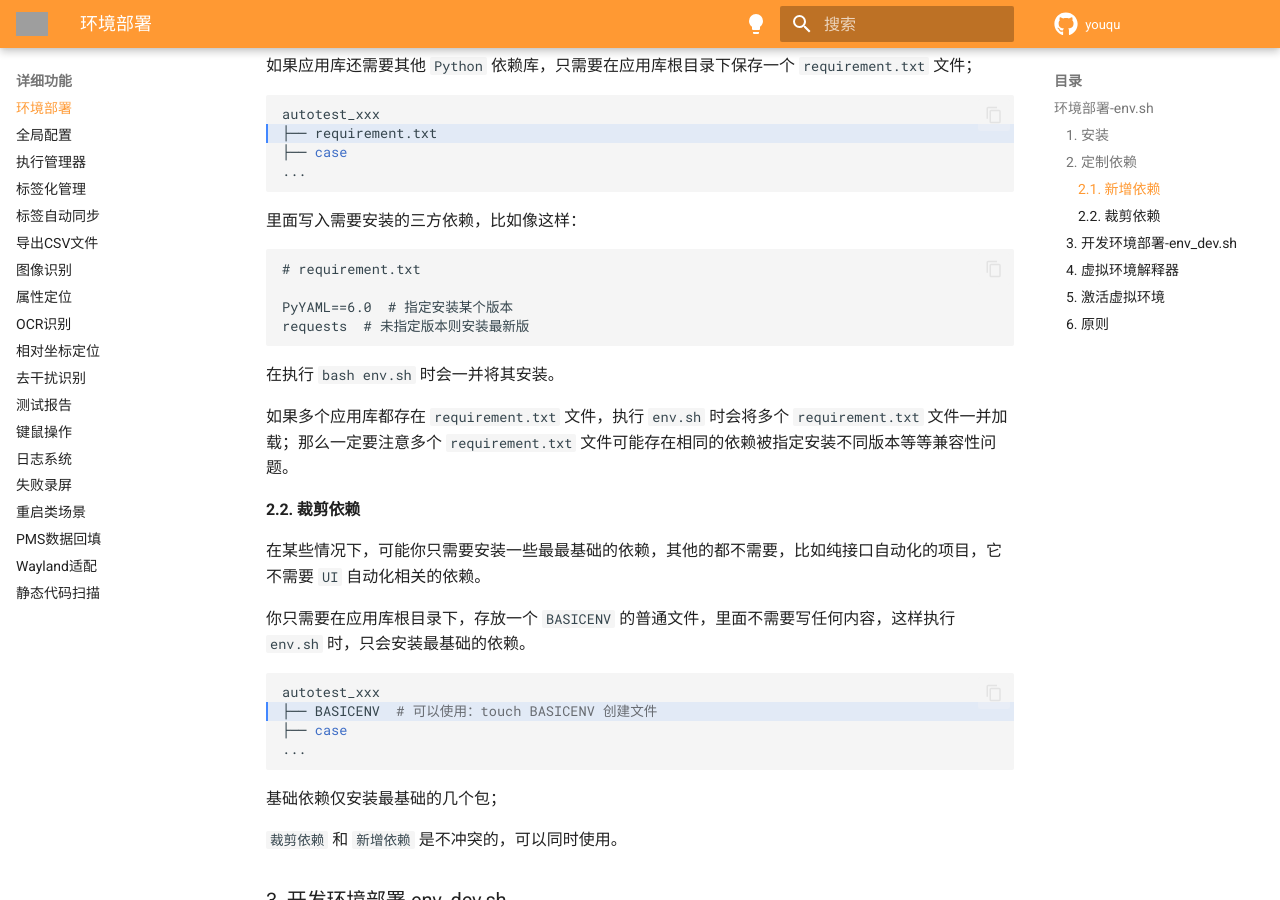
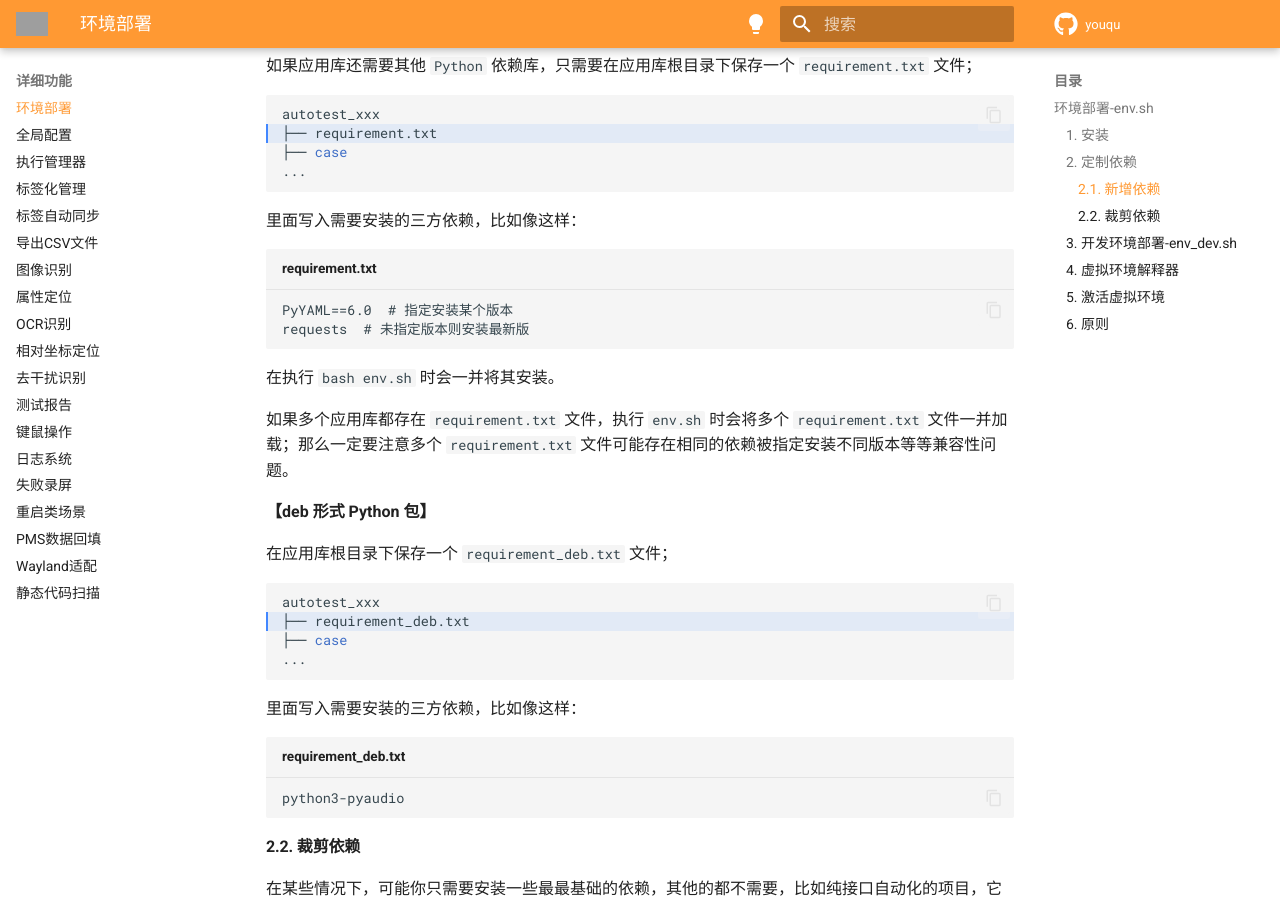
Before and after one commit to linuxdeepin/youqu, an MkDocs documentation site: the page built from docs/框架功能介绍/环境部署.md, in a window 1280 px wide and 900 px high, scrolled down 809 px. Built offline with MkDocs 1.6.1 and Material for MkDocs 9.7.7, drawn with Linux system fonts in a browser that asks for light colours; comment, search, counter and statistics services are not loaded; the version menu is left out; a style sheet for code colours, icons or effects is not loaded; grey boxes are pictures that could not be loaded.

Commit message:
fix: 1.新增定制依赖功能支持应用库定义 deb 形式 Python 包；2.更新相关文档；
Description:

Log:

````diff
--- a/docs/框架功能介绍/环境部署.md
+++ b/docs/框架功能介绍/环境部署.md
@@ -31,9 +31,7 @@ autotest_xxx
 
 里面写入需要安装的三方依赖，比如像这样：
 
-```txt
-# requirement.txt
-
+```title="requirement.txt"
 PyYAML==6.0  # 指定安装某个版本
 requests  # 未指定版本则安装最新版
 ```
@@ -41,6 +39,23 @@ requests  # 未指定版本则安装最新版
 在执行 `bash env.sh` 时会一并将其安装。
 
 如果多个应用库都存在 `requirement.txt` 文件，执行 `env.sh` 时会将多个 `requirement.txt` 文件一并加载；那么一定要注意多个 `requirement.txt` 文件可能存在相同的依赖被指定安装不同版本等等兼容性问题。
+
+**【deb 形式 Python 包】**
+
+在应用库根目录下保存一个 `requirement_deb.txt` 文件；
+
+```shell hl_lines="2"
+autotest_xxx
+├── requirement_deb.txt
+├── case
+...
+```
+
+里面写入需要安装的三方依赖，比如像这样：
+
+```title="requirement_deb.txt"
+python3-pyaudio
+```
 
 #### 2.2. 裁剪依赖
 
````
Also changed, not shown: RELEASE.md (+2 -1 lines), docs/videos.md (+11 -1 lines), 4 other files.
